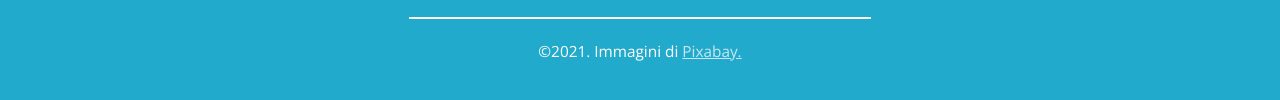
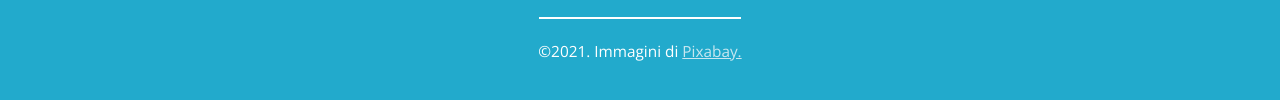
Before and after one commit to SaraCirone/Progetto_settimanale_1, a plain HTML site: page start/index.html in a window 1280 px wide. Shown: the part 5649-5749 px from the top of the page. Drawn offline with nearby package versions, Linux system fonts and the light colour scheme.

Commit message:
Update stile.css

```diff
--- a/start/assets/css/stile.css
+++ b/start/assets/css/stile.css
@@ -50,7 +50,7 @@ cite {
 
 hr {
     border: 1px solid #fff;
-    width: 40%;
+    width: 200px;
     margin-top: 20px;
     margin-bottom: 20px;
 }
```
